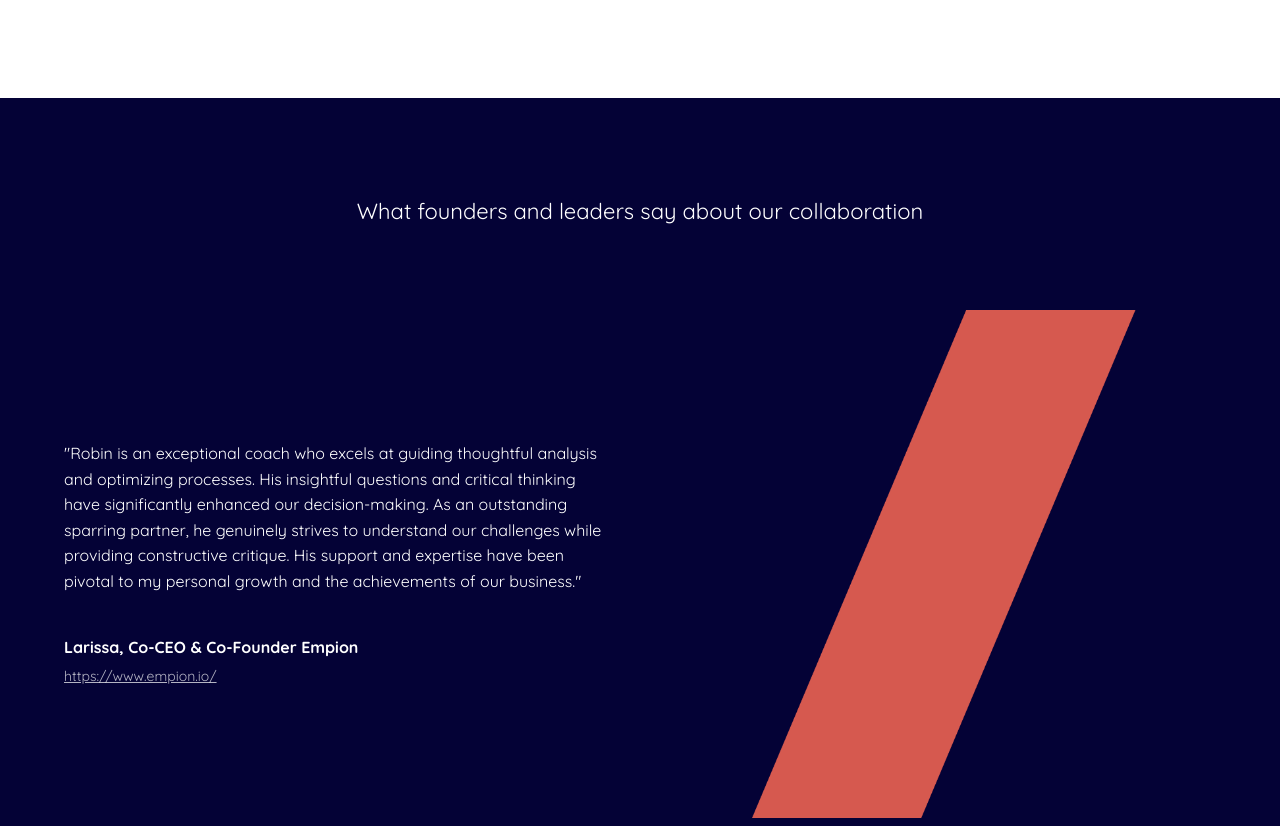
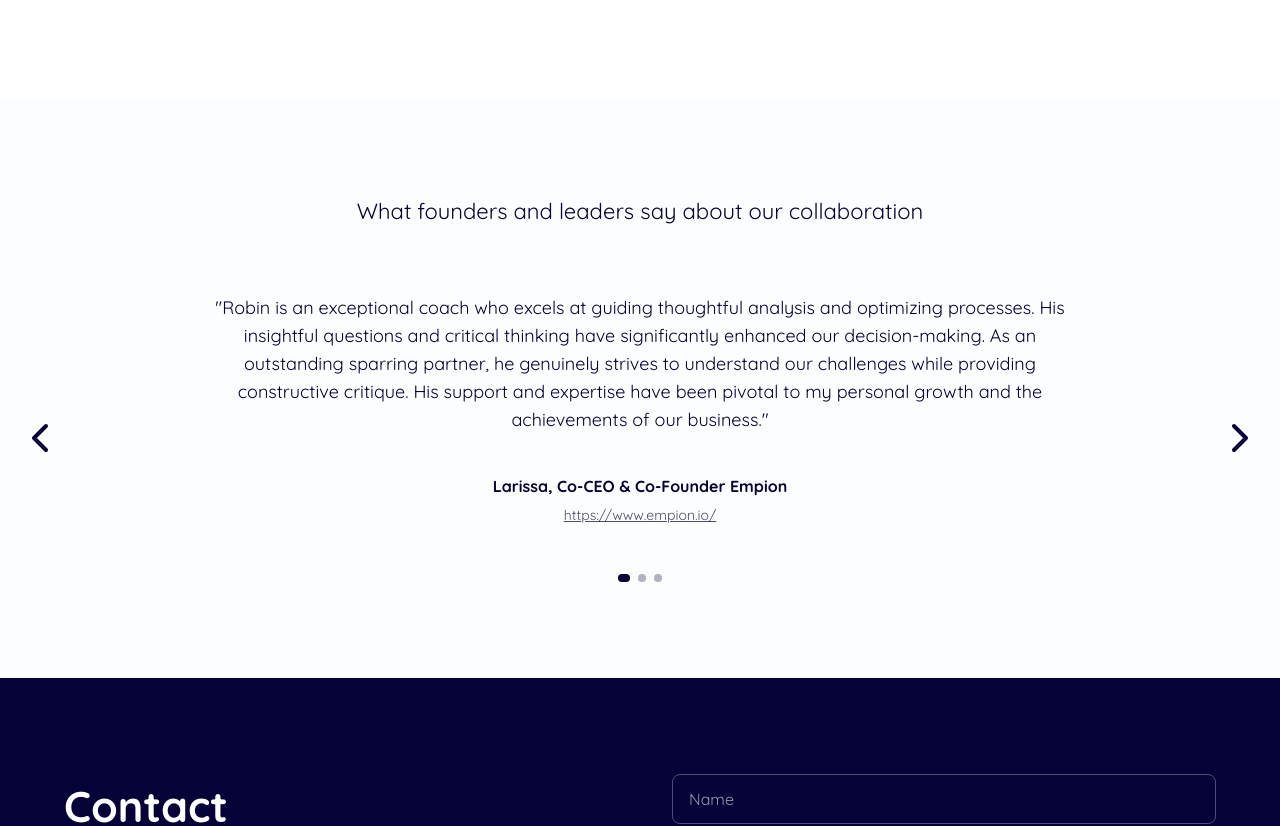
Before and after one commit to RoKCode-Hub/howto-venture, a React (Vite) app: page / in a window 1280 px wide. Shown: the part 2911-3737 px from the top of the page. Built offline with nearby package versions, Linux system fonts and the light colour scheme; the HTML template or start-up script is replaced by a standard one.

Commit message:
Add testimonial slider

```diff
--- a/src/components/Testimonial.tsx
+++ /dev/null
@@ -1,52 +0,0 @@
-import testimonialImage from "@/assets/testimonial-image.png";
-
-const Testimonial = () => {
-  return (
-    <section className="py-24 bg-navy-dark">
-      <div className="container mx-auto px-6">
-        <h2 className="text-[22px] font-quicksand font-normal text-center mb-20 text-white leading-relaxed">
-          What founders and leaders say about our collaboration
-        </h2>
-
-        <div className="grid md:grid-cols-2 gap-16 items-center max-w-6xl mx-auto">
-          <div className="order-2 md:order-1">
-            <blockquote className="text-white font-quicksand">
-              <p className="text-base leading-[1.6em] mb-10">
-                "Robin is an exceptional coach who excels at guiding thoughtful analysis and
-                optimizing processes. His insightful questions and critical thinking have
-                significantly enhanced our decision-making. As an outstanding sparring partner, he
-                genuinely strives to understand our challenges while providing constructive critique.
-                His support and expertise have been pivotal to my personal growth and the
-                achievements of our business."
-              </p>
-
-              <footer>
-                <div className="font-bold text-base mb-1">
-                  Larissa, Co-CEO & Co-Founder Empion
-                </div>
-                <a
-                  href="https://www.empion.io/"
-                  target="_blank"
-                  rel="noopener noreferrer"
-                  className="text-white/70 hover:text-accent transition-colors text-sm underline"
-                >
-                  https://www.empion.io/
-                </a>
-              </footer>
-            </blockquote>
-          </div>
-
-          <div className="order-1 md:order-2 flex justify-center">
-            <img
-              src={testimonialImage}
-              alt=""
-              className="w-full max-w-sm h-auto"
-            />
-          </div>
-        </div>
-      </div>
-    </section>
-  );
-};
-
-export default Testimonial;
--- /dev/null
+++ b/src/components/TestimonialSlider.tsx
@@ -0,0 +1,132 @@
+import { useState, useEffect, useCallback } from "react";
+import useEmblaCarousel from "embla-carousel-react";
+import { ChevronLeft, ChevronRight } from "lucide-react";
+
+const testimonials = [
+  {
+    quote: '"Robin is an exceptional coach who excels at guiding thoughtful analysis and optimizing processes. His insightful questions and critical thinking have significantly enhanced our decision-making. As an outstanding sparring partner, he genuinely strives to understand our challenges while providing constructive critique. His support and expertise have been pivotal to my personal growth and the achievements of our business."',
+    author: "Larissa, Co-CEO & Co-Founder Empion",
+    website: "https://www.empion.io/",
+  },
+  {
+    quote: '"Working with Robin has been transformative for our startup. His strategic insights and hands-on approach have helped us navigate complex challenges and unlock new opportunities for growth."',
+    author: "Michael, Founder & CEO TechStart",
+    website: "https://www.techstart.io/",
+  },
+  {
+    quote: '"Robin brings a unique combination of strategic thinking and practical execution. His guidance has been instrumental in scaling our operations and building a strong leadership team."',
+    author: "Sarah, Co-Founder InnovateLab",
+    website: "https://www.innovatelab.com/",
+  },
+];
+
+const TestimonialSlider = () => {
+  const [emblaRef, emblaApi] = useEmblaCarousel({ loop: true });
+  const [selectedIndex, setSelectedIndex] = useState(0);
+
+  const scrollPrev = useCallback(() => {
+    if (emblaApi) emblaApi.scrollPrev();
+  }, [emblaApi]);
+
+  const scrollNext = useCallback(() => {
+    if (emblaApi) emblaApi.scrollNext();
+  }, [emblaApi]);
+
+  const scrollTo = useCallback(
+    (index: number) => {
+      if (emblaApi) emblaApi.scrollTo(index);
+    },
+    [emblaApi]
+  );
+
+  const onSelect = useCallback(() => {
+    if (!emblaApi) return;
+    setSelectedIndex(emblaApi.selectedScrollSnap());
+  }, [emblaApi]);
+
+  useEffect(() => {
+    if (!emblaApi) return;
+    onSelect();
+    emblaApi.on("select", onSelect);
+    emblaApi.on("reInit", onSelect);
+  }, [emblaApi, onSelect]);
+
+  return (
+    <section className="py-24 bg-secondary/20 relative">
+      <div className="container mx-auto px-6">
+        <h2 className="text-[22px] font-quicksand font-normal text-center mb-16 text-navy-dark leading-relaxed">
+          What founders and leaders say about our collaboration
+        </h2>
+
+        <div className="relative max-w-6xl mx-auto">
+          {/* Previous Button */}
+          <button
+            onClick={scrollPrev}
+            className="absolute left-0 top-1/2 -translate-y-1/2 z-10 text-navy-dark hover:text-accent transition-colors -ml-12"
+            aria-label="Previous testimonial"
+          >
+            <ChevronLeft className="w-12 h-12" />
+          </button>
+
+          {/* Next Button */}
+          <button
+            onClick={scrollNext}
+            className="absolute right-0 top-1/2 -translate-y-1/2 z-10 text-navy-dark hover:text-accent transition-colors -mr-12"
+            aria-label="Next testimonial"
+          >
+            <ChevronRight className="w-12 h-12" />
+          </button>
+
+          {/* Carousel */}
+          <div className="overflow-hidden" ref={emblaRef}>
+            <div className="flex">
+              {testimonials.map((testimonial, index) => (
+                <div key={index} className="flex-[0_0_100%] min-w-0 px-4">
+                  <div className="text-center">
+                    <blockquote className="font-quicksand">
+                      <p className="text-base md:text-lg leading-[1.6em] mb-10 text-navy-dark max-w-4xl mx-auto">
+                        {testimonial.quote}
+                      </p>
+
+                      <footer>
+                        <div className="font-bold text-base mb-1 text-navy-dark">
+                          {testimonial.author}
+                        </div>
+                        <a
+                          href={testimonial.website}
+                          target="_blank"
+                          rel="noopener noreferrer"
+                          className="text-navy-dark/70 hover:text-accent transition-colors text-sm underline"
+                        >
+                          {testimonial.website}
+                        </a>
+                      </footer>
+                    </blockquote>
+                  </div>
+                </div>
+              ))}
+            </div>
+          </div>
+
+          {/* Dots Navigation */}
+          <div className="flex justify-center gap-2 mt-12">
+            {testimonials.map((_, index) => (
+              <button
+                key={index}
+                onClick={() => scrollTo(index)}
+                className={`w-2 h-2 rounded-full transition-all ${
+                  index === selectedIndex
+                    ? "bg-navy-dark w-3"
+                    : "bg-navy-dark/30"
+                }`}
+                aria-label={`Go to testimonial ${index + 1}`}
+              />
+            ))}
+          </div>
+        </div>
+      </div>
+    </section>
+  );
+};
+
+export default TestimonialSlider;
--- a/src/pages/Index.tsx
+++ b/src/pages/Index.tsx
@@ -3,7 +3,7 @@ import Hero from "@/components/Hero";
 import About from "@/components/About";
 import FocusAreas from "@/components/FocusAreas";
 import Approach from "@/components/Approach";
-import Testimonial from "@/components/Testimonial";
+import TestimonialSlider from "@/components/TestimonialSlider";
 import Contact from "@/components/Contact";
 import Footer from "@/components/Footer";
 
@@ -15,7 +15,7 @@ const Index = () => {
       <About />
       <FocusAreas />
       <Approach />
-      <Testimonial />
+      <TestimonialSlider />
       <Contact />
       <Footer />
     </div>
```
